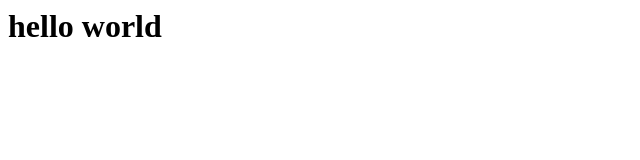
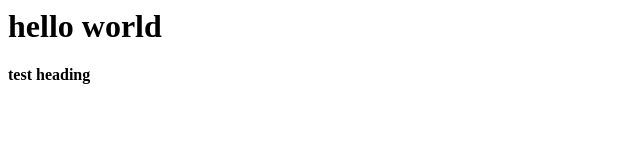
Before and after one commit to temp7037/temp7037.github.io, a plain HTML site: page index.html in a window 1280 px wide. Shown: the full height of the page, 0-640 px from the left. Drawn offline with Linux system fonts and the light colour scheme.

Commit message:
Update index.html

```diff
--- a/index.html
+++ b/index.html
@@ -1,5 +1,6 @@
 <html>
 <body>
   <h1>hello world</h1>
+  <h4>test heading</h4>
 </body>
 </html>
```
